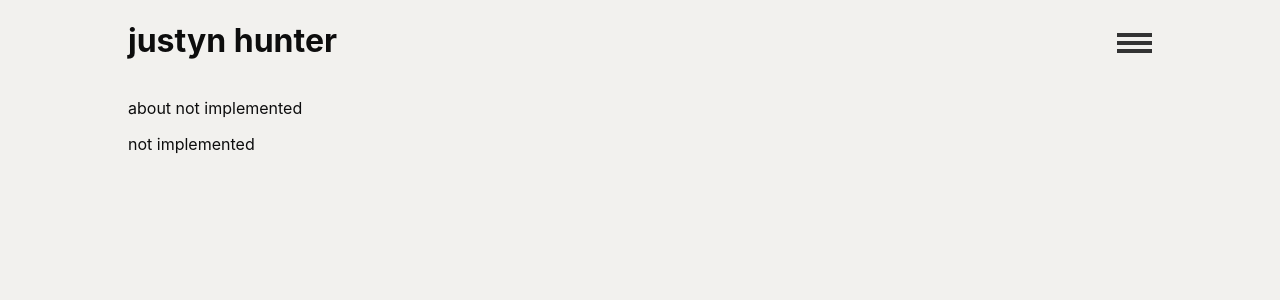
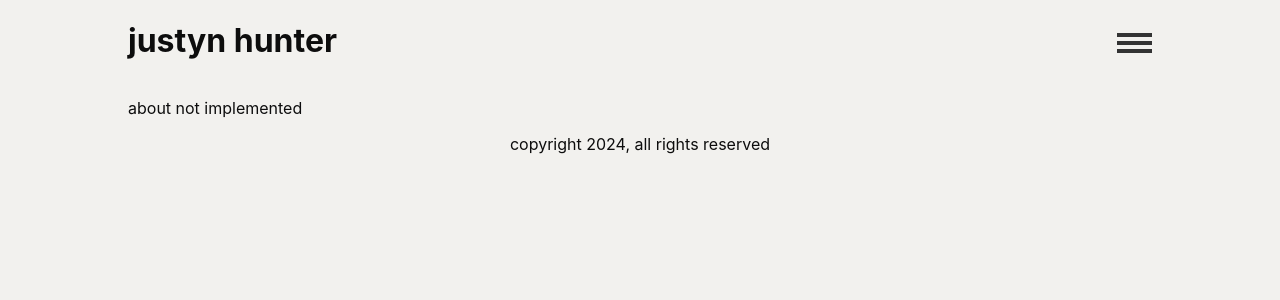
Before and after one commit to justynhunter/photosite, a React (Vite) app: page /about in a window 1280 px wide. Shown: the top 300 px of the page. Built offline with nearby package versions, Linux system fonts and the light colour scheme.

Commit message:
adds footer

```diff
--- a/src/components/footer/index.tsx
+++ b/src/components/footer/index.tsx
@@ -1,3 +1,9 @@
+import styles from "./style.module.css";
+
 export function Footer() {
-    return <p>not implemented</p>;
+    return (
+        <footer className={styles.container}>
+            copyright {new Date().getFullYear()}, all rights reserved
+        </footer>
+    );
 }
--- /dev/null
+++ b/src/components/footer/style.module.css
@@ -0,0 +1,4 @@
+.container {
+    height: var(--footer-height);
+    text-align: center;
+}
--- a/src/index.css
+++ b/src/index.css
@@ -17,10 +17,9 @@
     --gap: 8px;
 
     --header-height: 3rem;
+    --footer-height: 1.5rem;
 
     --background-color: var(--color-off-white);
-
-    @custom-media --bp-mobile (min-width: 425px);
 
     font-family: var(--font-family);
     font-weight: var(--font-weight-normal);
```
